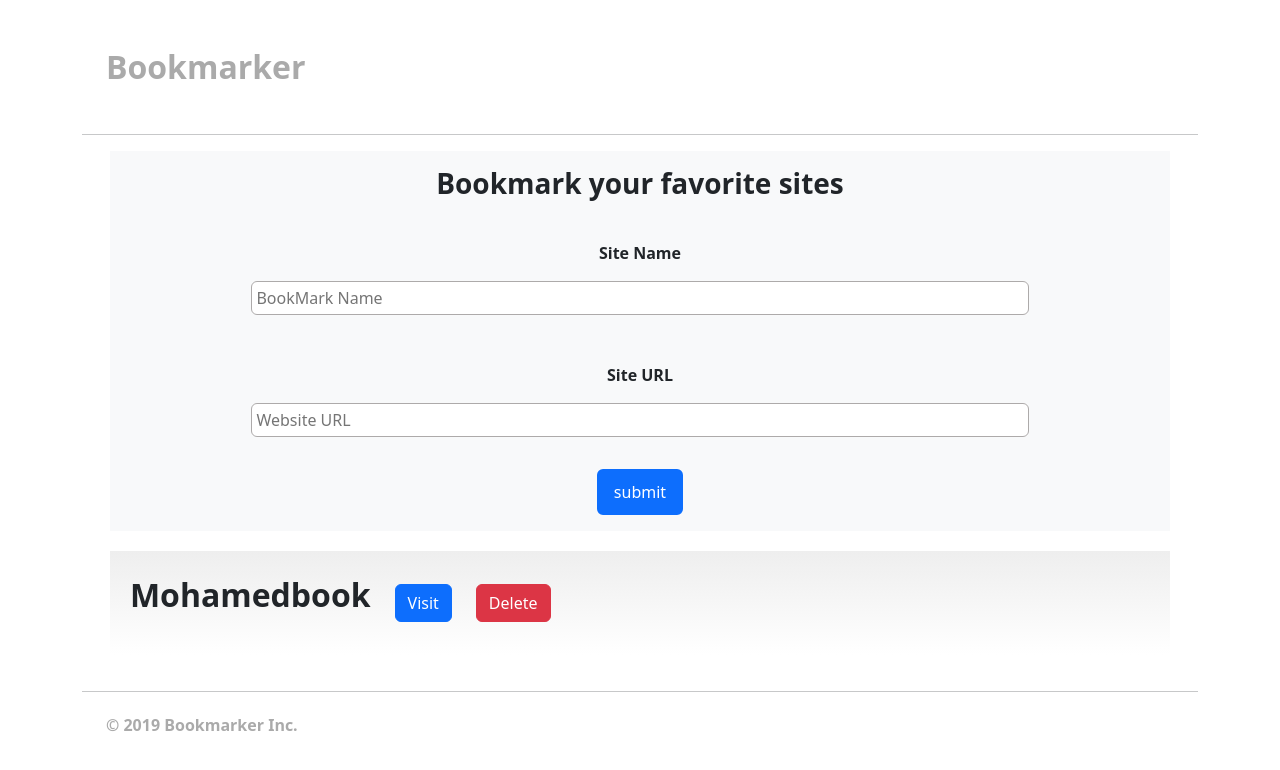
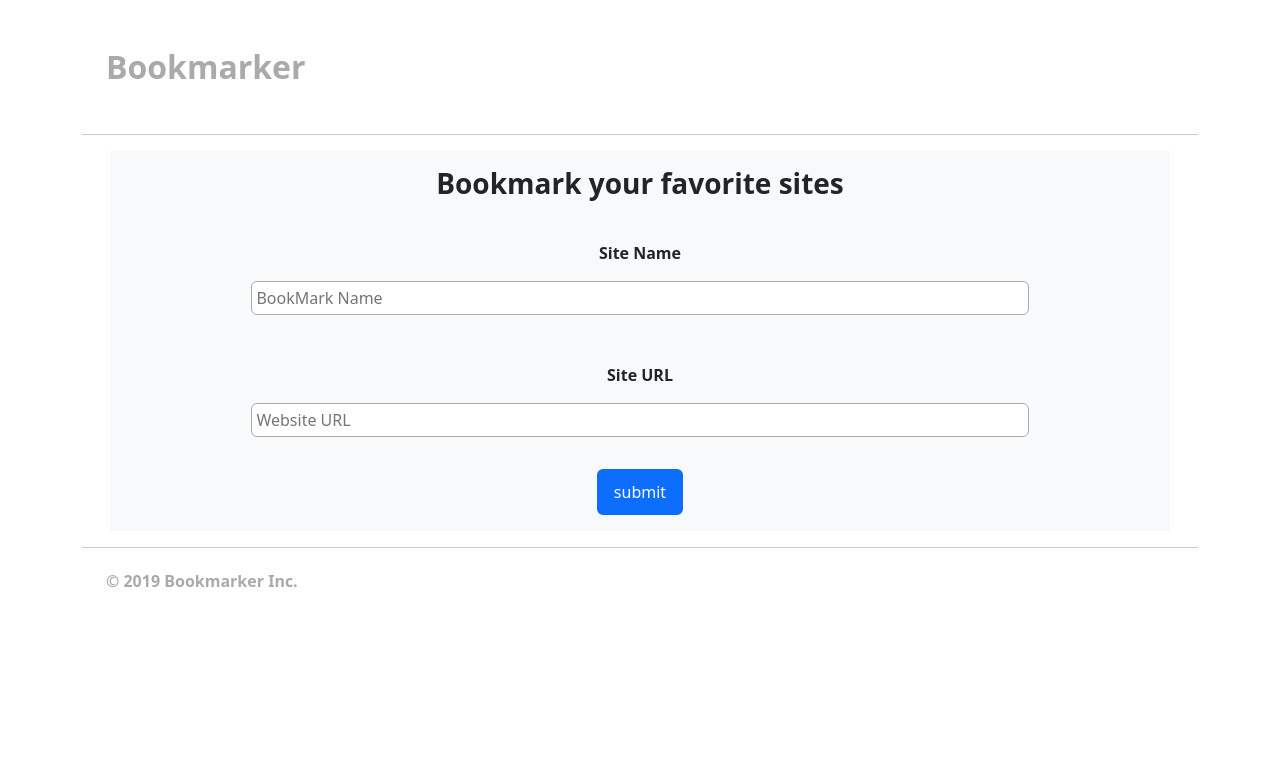
Before and after one commit to mohamed-hassan0/bookmarker, a plain HTML site: page index.html in a window 1280 px wide. Drawn offline with Linux system fonts and the light colour scheme.

Commit message:
second commit

```diff
--- a/index.html
+++ b/index.html
@@ -44,13 +44,7 @@
     <div
       class="container bookmarks d-flex flex-column align-items-center"
       id="bookMarkWrapper"
-    >
-      <div class="bookMark w-95 webwell d-flex gap-4 align-items-center">
-        <p class="fw-bolder fs-2">Mohamedbook</p>
-        <a href="#" class="btn btn-primary">Visit</a>
-        <button class="btn btn-danger">Delete</button>
-      </div>
-    </div>
+    ></div>
     <footer class="container">
       <hr class="m-0 mt-3" />
       <h2 class="py-4 fs-6 a-color m-0 ps-4 fw-bold">© 2019 Bookmarker Inc.</h2>
```
